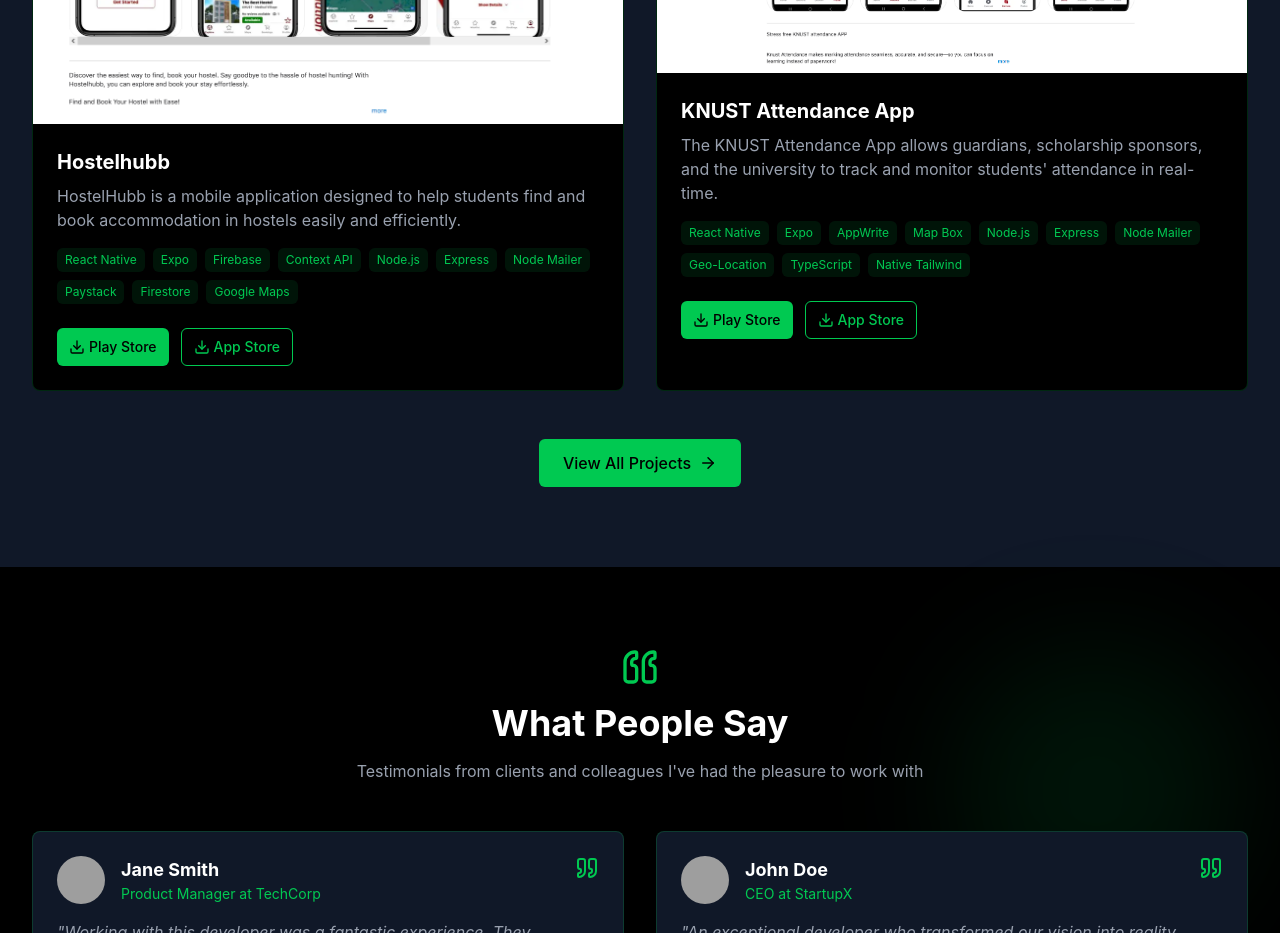
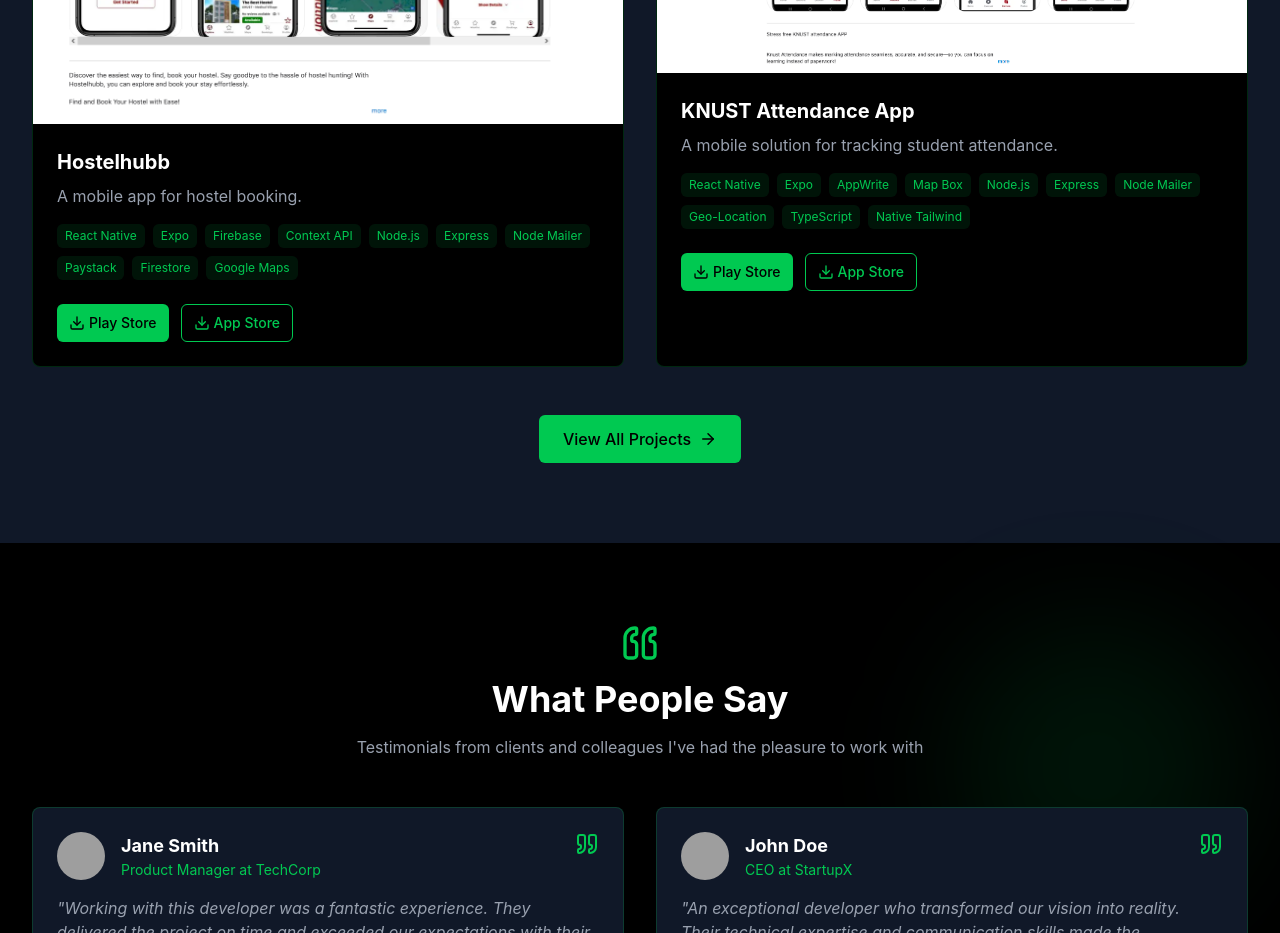
Before and after one commit to AgyemangDev/AgyemangDevPortfolio, a React (Vite) app: page / in a window 1280 px wide. Shown: the part 2880-3813 px from the top of the page. Built offline with nearby package versions, Linux system fonts and the light colour scheme; grey boxes are pictures that could not be loaded.

Commit message:
built the project to check for errors

```diff
--- a/src/assets/data.js
+++ b/src/assets/data.js
@@ -1,7 +1,7 @@
-import Mallzonix from "../assets/images/mallzonix.png"
-import IRCDashboard from "../assets/images/ircdashboard.png"
-import Hostelhubb from "../assets/images/hostelhubb.png"
-import KNUSTAttendance from "../assets/images/knustattendanceapp.png"
+import Mallzonix from "../assets/images/mallzonix.png";
+import IRCDashboard from "../assets/images/ircdashboard.png";
+import Hostelhubb from "../assets/images/hostelhubb.png";
+import KNUSTAttendance from "../assets/images/knustattendanceapp.png";
 
 export const webProjects = [
   {
@@ -20,14 +20,13 @@
     tags: ["React.js", "Vite", "Material UI", "Tailwind CSS", "Recharts", "Parser(CSV reading)"],
     link: "https://irc-dashboard-eight.vercel.app/",
   },
-]
+];
 
 export const mobileProjects = [
   {
     id: 3,
     title: "Hostelhubb",
-    description:
-      "HostelHubb is a mobile application designed to help students find and book accommodation in hostels easily and efficiently.",
+    description: "A mobile app for hostel booking.",
     image: Hostelhubb,
     tags: ["React Native", "Expo", "Firebase", "Context API", "Node.js", "Express", "Node Mailer", "Paystack", "Firestore", "Google Maps"],
     playStoreLink: "https://play.google.com/store/apps/details?id=com.Hostelhubb.Hostelhubb",
@@ -36,11 +35,10 @@
   {
     id: 4,
     title: "KNUST Attendance App",
-    description:
-      "The KNUST Attendance App allows guardians, scholarship sponsors, and the university to track and monitor students' attendance in real-time.",
+    description: "A mobile solution for tracking student attendance.",
     image: KNUSTAttendance,
     tags: ["React Native", "Expo", "AppWrite", "Map Box", "Node.js", "Express", "Node Mailer", "Geo-Location", "TypeScript", "Native Tailwind"],
     playStoreLink: "https://play.google.com/store/apps/details?id=com.elinilesolutions.attendance_knust",
     appStoreLink: "https://apps.apple.com/us/app/knust-attendance/id6741420471?platform=iphone",
   },
-]
+];
```
